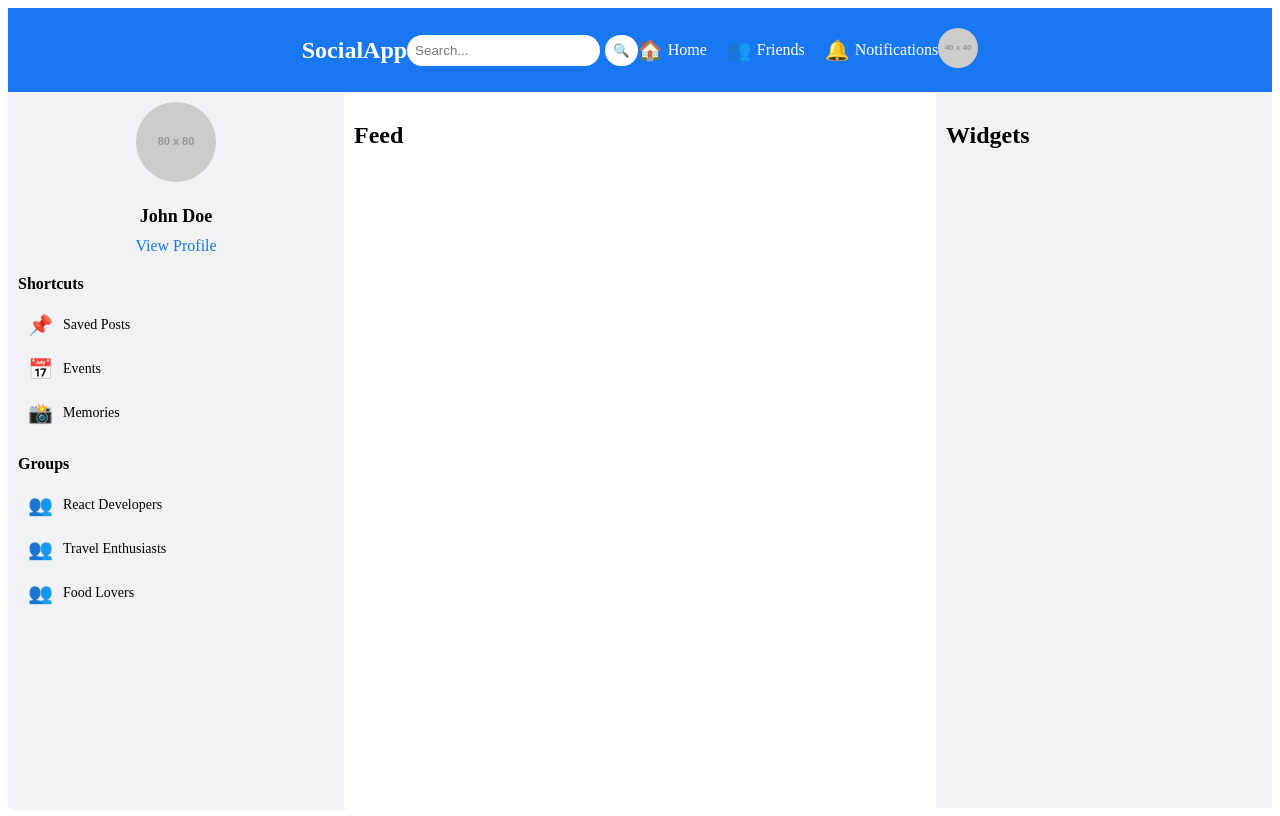
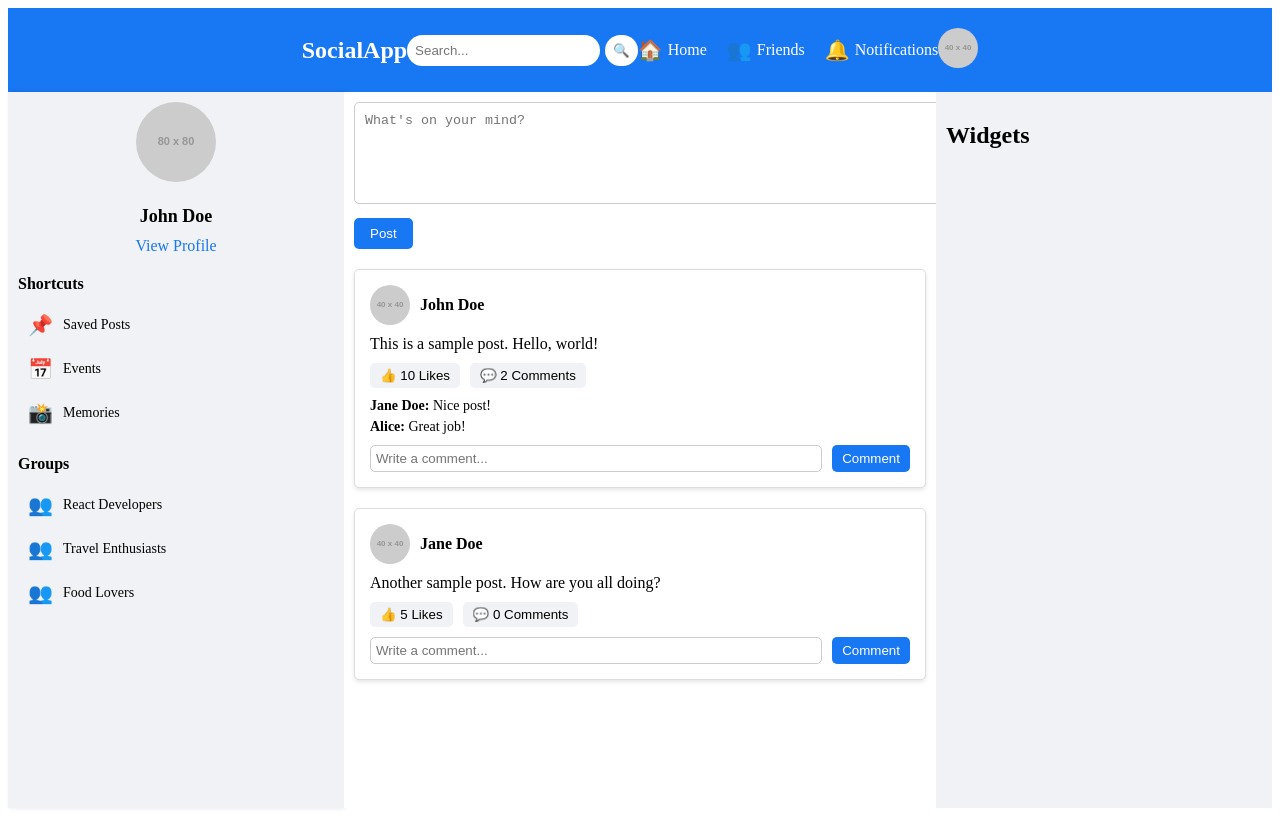
Before and after one commit to richard-d-lee/new-react-app-2, a React app: page / in a window 1280 px wide. Built offline with nearby package versions, Linux system fonts and the light colour scheme.

Commit message:
Added Post basics

```diff
--- /dev/null
+++ b/src/components/CreatePost.jsx
@@ -0,0 +1,26 @@
+import React, { useState } from 'react';
+
+const CreatePost = () => {
+  const [postContent, setPostContent] = useState('');
+
+  const handlePost = () => {
+    if (postContent.trim()) {
+      // Add logic to submit the post (e.g., API call)
+      console.log('Posting:', postContent);
+      setPostContent('');
+    }
+  };
+
+  return (
+    <div className="create-post">
+      <textarea
+        placeholder="What's on your mind?"
+        value={postContent}
+        onChange={(e) => setPostContent(e.target.value)}
+      />
+      <button onClick={handlePost}>Post</button>
+    </div>
+  );
+};
+
+export default CreatePost;
--- a/src/components/Feed.jsx
+++ b/src/components/Feed.jsx
@@ -0,0 +1,43 @@
+import React, { useState } from 'react';
+import '../styles/Feed.css'; // Import the CSS file
+import CreatePost from './CreatePost.jsx';
+import Post from './Post.jsx';
+
+const Feed = () => {
+  // Example posts data (replace with real data later)
+  const [posts, setPosts] = useState([
+    {
+      id: 1,
+      author: 'John Doe',
+      authorAvatar: 'https://via.placeholder.com/40',
+      content: 'This is a sample post. Hello, world!',
+      likes: 10,
+      comments: [
+        { id: 1, author: 'Jane Doe', text: 'Nice post!' },
+        { id: 2, author: 'Alice', text: 'Great job!' },
+      ],
+    },
+    {
+      id: 2,
+      author: 'Jane Doe',
+      authorAvatar: 'https://via.placeholder.com/40',
+      content: 'Another sample post. How are you all doing?',
+      likes: 5,
+      comments: [],
+    },
+  ]);
+
+  return (
+    <div className="feed">
+      {/* Create Post Input */}
+      <CreatePost />
+
+      {/* Display Posts */}
+      {posts.map((post) => (
+        <Post key={post.id} post={post} />
+      ))}
+    </div>
+  );
+};
+
+export default Feed;
--- a/src/components/HomePage.jsx
+++ b/src/components/HomePage.jsx
@@ -1,6 +1,7 @@
 import React from 'react';
 import Navbar from './Navbar.jsx';
 import Sidebar from './Sidebar.jsx';
+import Feed from './Feed.jsx';
 
 const HomePage = () => {
   return (
@@ -8,15 +9,9 @@ const HomePage = () => {
       <div className="navbar">
         <Navbar/>
       </div>
-
       <div className="main-content">
-          <Sidebar/>
-
-        {/* Feed Placeholder */}
-        <div className="feed">
-          <h2>Feed</h2>
-          {/* Replace this with the actual Feed component later */}
-        </div>
+        <Sidebar/>
+        <Feed/>
 
         {/* Widgets Placeholder */}
         <div className="widgets">
--- /dev/null
+++ b/src/components/Post.jsx
@@ -0,0 +1,66 @@
+import React, { useState } from 'react';
+
+const Post = ({ post }) => {
+  const [likes, setLikes] = useState(post.likes);
+  const [comments, setComments] = useState(post.comments);
+  const [newComment, setNewComment] = useState('');
+
+  const handleLike = () => {
+    setLikes(likes + 1);
+  };
+
+  const handleComment = () => {
+    if (newComment.trim()) {
+      const comment = {
+        id: comments.length + 1,
+        author: 'Current User', // Replace with actual user data
+        text: newComment,
+      };
+      setComments([...comments, comment]);
+      setNewComment('');
+    }
+  };
+
+  return (
+    <div className="post">
+      {/* Post Author */}
+      <div className="post-author">
+        <img src={post.authorAvatar} alt={post.author} />
+        <span>{post.author}</span>
+      </div>
+
+      {/* Post Content */}
+      <div className="post-content">
+        <p>{post.content}</p>
+      </div>
+
+      {/* Post Actions (Like, Comment) */}
+      <div className="post-actions">
+        <button onClick={handleLike}>👍 {likes} Likes</button>
+        <button>💬 {comments.length} Comments</button>
+      </div>
+
+      {/* Comments Section */}
+      <div className="comments">
+        {comments.map((comment) => (
+          <div key={comment.id} className="comment">
+            <strong>{comment.author}:</strong> {comment.text}
+          </div>
+        ))}
+      </div>
+
+      {/* Add Comment Input */}
+      <div className="add-comment">
+        <input
+          type="text"
+          placeholder="Write a comment..."
+          value={newComment}
+          onChange={(e) => setNewComment(e.target.value)}
+        />
+        <button onClick={handleComment}>Comment</button>
+      </div>
+    </div>
+  );
+};
+
+export default Post;
--- /dev/null
+++ b/src/styles/Feed.css
@@ -0,0 +1,121 @@
+/* Feed Styles */
+.feed {
+    flex: 1;
+    background-color: white;
+    padding: 20px;
+  }
+
+  /* Create Post Styles */
+  .create-post {
+    margin-bottom: 20px;
+  }
+
+  .create-post textarea {
+    width: 100%;
+    height: 80px;
+    padding: 10px;
+    border: 1px solid #ccc;
+    border-radius: 5px;
+    resize: none;
+    margin-bottom: 10px;
+  }
+
+  .create-post button {
+    padding: 8px 16px;
+    background-color: #1877f2; /* Facebook-like blue */
+    color: white;
+    border: none;
+    border-radius: 5px;
+    cursor: pointer;
+  }
+
+  .create-post button:hover {
+    background-color: #165dbb;
+  }
+
+  /* Post Styles */
+  .post {
+    background-color: #fff;
+    border: 1px solid #ddd;
+    border-radius: 5px;
+    padding: 15px;
+    margin-bottom: 20px;
+    box-shadow: 0 2px 4px rgba(0, 0, 0, 0.1);
+  }
+
+  .post-author {
+    display: flex;
+    align-items: center;
+    margin-bottom: 10px;
+  }
+
+  .post-author img {
+    width: 40px;
+    height: 40px;
+    border-radius: 50%;
+    margin-right: 10px;
+  }
+
+  .post-author span {
+    font-weight: bold;
+  }
+
+  .post-content p {
+    margin: 0;
+    font-size: 16px;
+  }
+
+  .post-actions {
+    display: flex;
+    gap: 10px;
+    margin-top: 10px;
+  }
+
+  .post-actions button {
+    padding: 5px 10px;
+    background-color: #f0f2f5; /* Light gray */
+    border: none;
+    border-radius: 5px;
+    cursor: pointer;
+  }
+
+  .post-actions button:hover {
+    background-color: #e4e6e9; /* Slightly darker gray */
+  }
+
+  /* Comments Section Styles */
+  .comments {
+    margin-top: 10px;
+  }
+
+  .comment {
+    margin-bottom: 5px;
+    font-size: 14px;
+  }
+
+  /* Add Comment Input Styles */
+  .add-comment {
+    display: flex;
+    gap: 10px;
+    margin-top: 10px;
+  }
+
+  .add-comment input {
+    flex: 1;
+    padding: 5px;
+    border: 1px solid #ccc;
+    border-radius: 5px;
+  }
+
+  .add-comment button {
+    padding: 5px 10px;
+    background-color: #1877f2; /* Facebook-like blue */
+    color: white;
+    border: none;
+    border-radius: 5px;
+    cursor: pointer;
+  }
+
+  .add-comment button:hover {
+    background-color: #165dbb;
+  }
```
